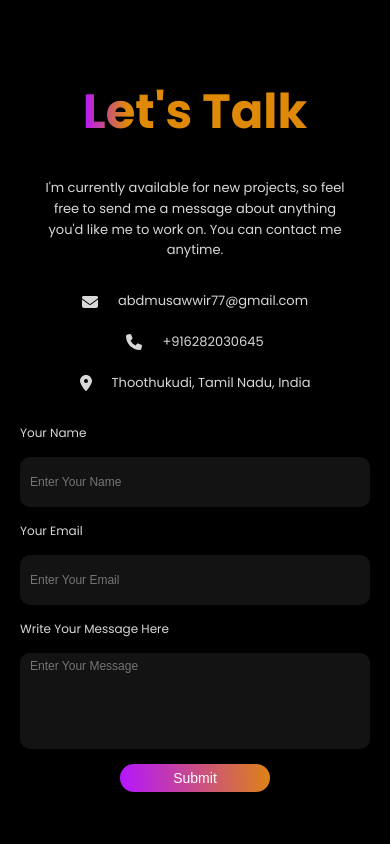
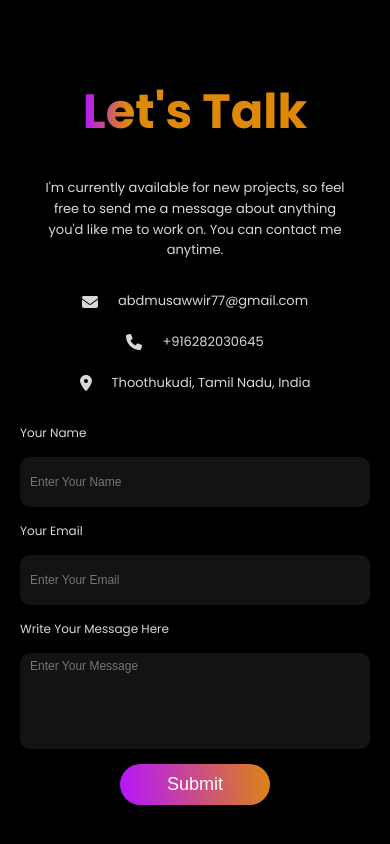
Before and after one commit to AbdulMusawwir77/Abdul-Portfolio, a React (Create React App) app: page / in a window 390 px wide. Shown: the part 3152-3996 px from the top of the page. Built offline with nearby package versions, Linux system fonts and the light colour scheme.

Commit message:
Initial commit

```diff
--- a/src/styles/Contact.css
+++ b/src/styles/Contact.css
@@ -192,11 +192,6 @@
     font-size: 14px;
     padding: 8px 12px;
   }
-
-  .contact-submit {
-    font-size: 16px;
-    padding: 8px 15px;
-  }
 }
 
 @media (max-width: 480px) {
@@ -216,10 +211,4 @@
     font-size: 12px;
     padding: 6px 10px;
   }
-
-  .contact-submit {
-    font-size: 14px;
-    padding: 6px 12px;
-    margin-bottom: 100px;
-  }
 }
--- a/src/styles/Home.css
+++ b/src/styles/Home.css
@@ -10,7 +10,7 @@
   width: 100%;
   overflow: hidden;
   background-color: black;
-  padding: 50px 0 150px;
+  padding: 50px 0 100px;
 }
 
 /* Image styling */
```
